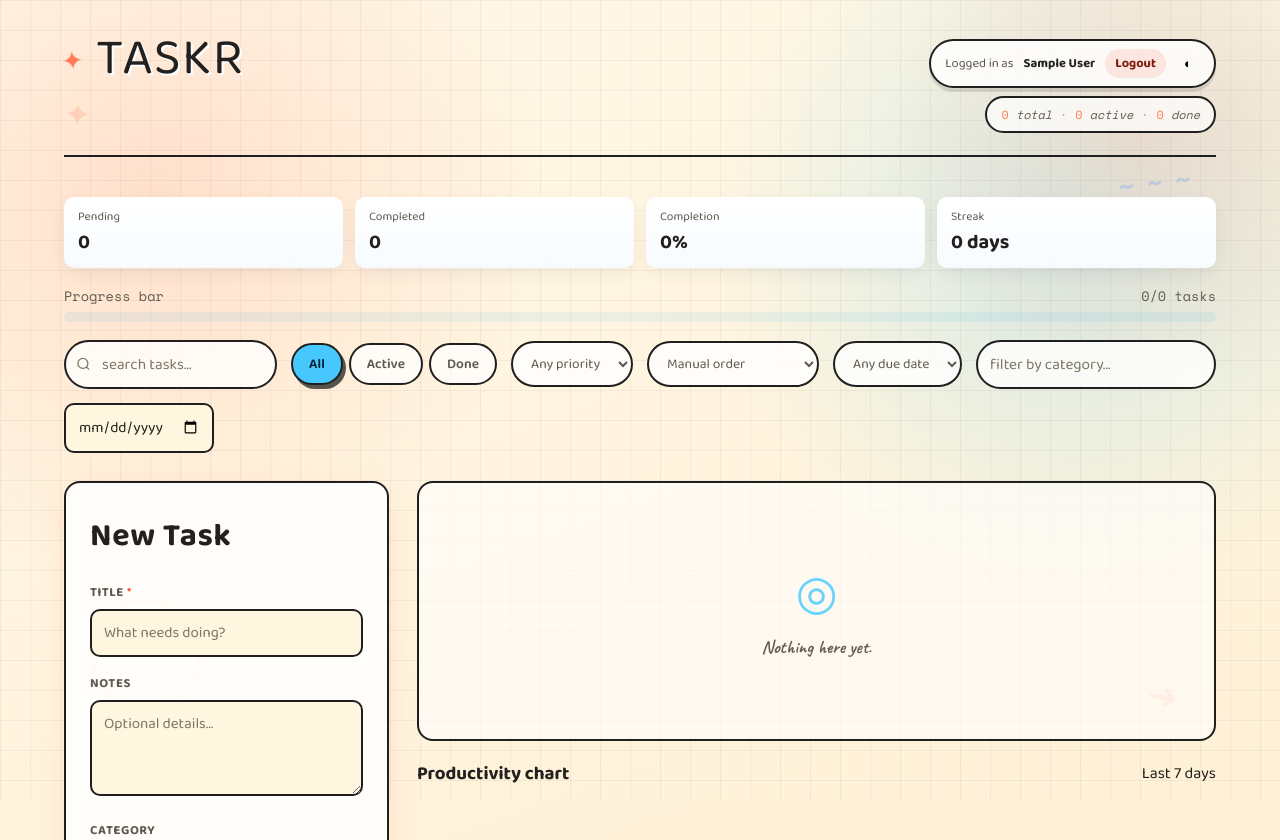
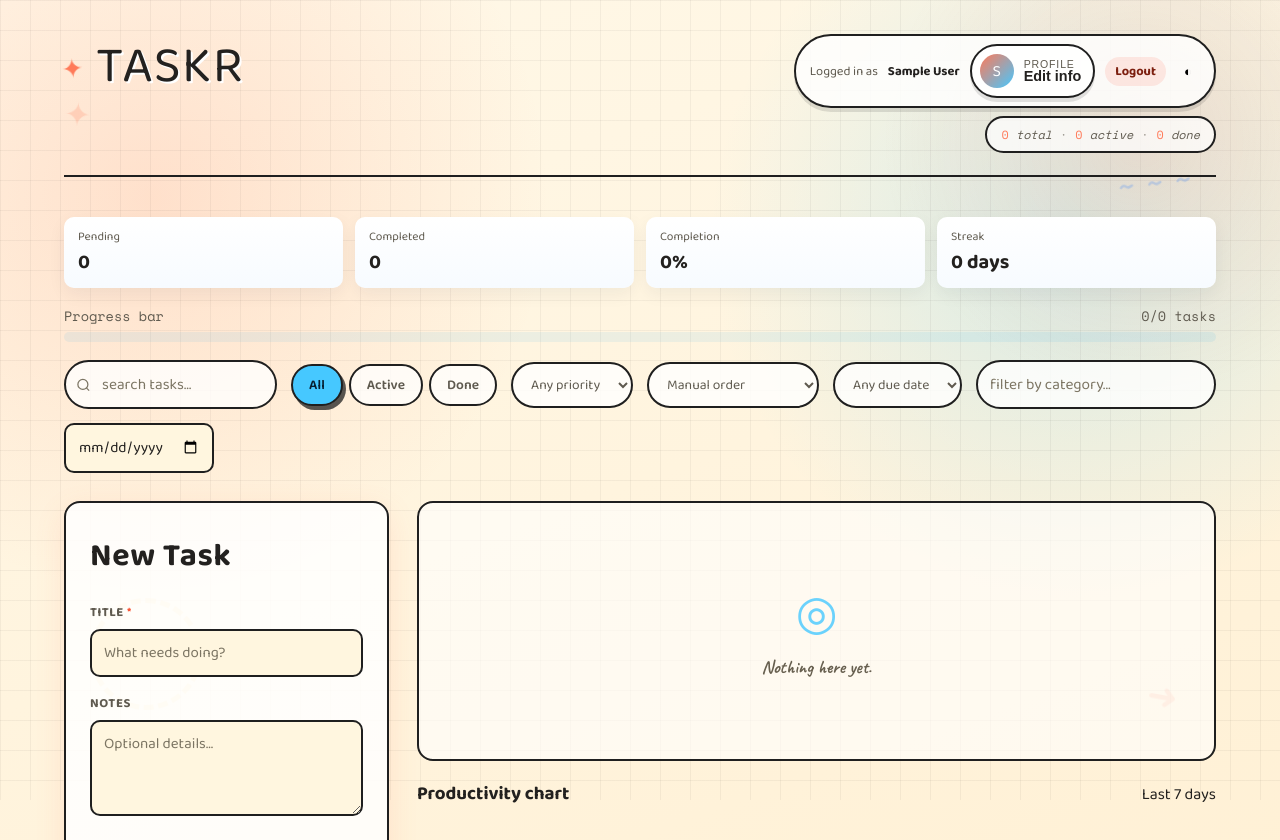
Before and after one commit to diksha1906732/ToDo-app, a Flask app: page / in a window 1280 px wide. Shown: the top 840 px of the page. Run offline with Flask 3, Linux system fonts and the light colour scheme; the visitor is signed in with stand-in values (Sample User, id 1); data comes from the database, SQL or seed files in the repository.

Commit message:
Updated project features

```diff
--- a/app.py
+++ b/app.py
@@ -86,10 +86,12 @@ def init_db():
                 id            INT AUTO_INCREMENT PRIMARY KEY,
                 name          VARCHAR(120)  NOT NULL,
                 email         VARCHAR(255)  NOT NULL UNIQUE,
+                contact_no    VARCHAR(30)   NULL,
                 password_hash VARCHAR(255)  NOT NULL,
                 created_at    DATETIME      DEFAULT CURRENT_TIMESTAMP
             )
         """)
+        _ensure_column(cursor, 'users', 'contact_no', "ALTER TABLE users ADD COLUMN contact_no VARCHAR(30) NULL AFTER email")
         conn.commit()
         cursor.close()
         conn.close()
@@ -106,7 +108,12 @@ def init_db():
 def index():
     if not session.get('user_id'):
         return redirect(url_for('login'))
-    return render_template('index.html', user=session.get('user_name'))
+    return render_template(
+        'index.html',
+        user=session.get('user_name'),
+        user_email=session.get('user_email'),
+        user_contact=session.get('user_contact_no', ''),
+    )
 
 
 @app.route('/login', methods=['GET', 'POST'])
@@ -136,6 +143,7 @@ def login():
                     session['user_id'] = user['id']
                     session['user_name'] = user['name']
                     session['user_email'] = user['email']
+                    session['user_contact_no'] = user.get('contact_no') or ''
                     return redirect(url_for('index'))
             except Error as e:
                 error = str(e)
@@ -172,8 +180,8 @@ def signup():
                     error = 'That email is already registered.'
                 else:
                     cursor.execute(
-                        "INSERT INTO users (name, email, password_hash) VALUES (%s, %s, %s)",
-                        (name, email, generate_password_hash(password))
+                        "INSERT INTO users (name, email, contact_no, password_hash) VALUES (%s, %s, %s, %s)",
+                        (name, email, None, generate_password_hash(password))
                     )
                     conn.commit()
                     user_id = cursor.lastrowid
@@ -182,6 +190,7 @@ def signup():
                     session['user_id'] = user_id
                     session['user_name'] = name
                     session['user_email'] = email
+                    session['user_contact_no'] = ''
                     return redirect(url_for('index'))
 
                 cursor.close()
@@ -216,6 +225,61 @@ def login_required(view):
             return redirect(url_for('login'))
         return view(*args, **kwargs)
     return wrapped
+
+
+@app.route('/api/profile', methods=['GET', 'PUT'])
+@login_required
+def profile():
+    user_id = session.get('user_id')
+    try:
+        conn = get_connection()
+        cursor = conn.cursor(dictionary=True)
+
+        if request.method == 'GET':
+            cursor.execute(
+                "SELECT id, name, email, contact_no, created_at FROM users WHERE id = %s",
+                (user_id,)
+            )
+            user = cursor.fetchone()
+            cursor.close()
+            conn.close()
+
+            if not user:
+                return jsonify({'error': 'User not found'}), 404
+
+            return jsonify({'user': user})
+
+        data = request.get_json(silent=True) or {}
+        name = (data.get('name') or '').strip()
+        contact_no = (data.get('contact_no') or '').strip()
+
+        if not name:
+            cursor.close()
+            conn.close()
+            return jsonify({'error': 'Name is required'}), 400
+
+        if contact_no == '':
+            contact_no = None
+
+        cursor.execute(
+            "UPDATE users SET name = %s, contact_no = %s WHERE id = %s",
+            (name, contact_no, user_id)
+        )
+        conn.commit()
+        cursor.execute(
+            "SELECT id, name, email, contact_no, created_at FROM users WHERE id = %s",
+            (user_id,)
+        )
+        user = cursor.fetchone()
+        cursor.close()
+        conn.close()
+
+        session['user_name'] = user['name']
+        session['user_contact_no'] = user.get('contact_no') or ''
+
+        return jsonify({'message': 'Profile updated', 'user': user})
+    except Error as e:
+        return jsonify({'error': str(e)}), 500
 
 
 # ── CREATE ────────────────────────────────────
--- a/static/app.js
+++ b/static/app.js
@@ -53,6 +53,10 @@ const $chartBars      = document.getElementById('chart-bars');
 const $sortFilter     = document.getElementById('sort-filter');
 const $calendarDate   = document.getElementById('calendar-date');
 const $themeToggle    = document.getElementById('theme-toggle');
+const $header         = document.querySelector('.header');
+const $headerUserName  = document.querySelector('.header__user-name');
+const $profileBtn     = document.getElementById('profile-btn');
+const $profileAvatar  = document.getElementById('profile-avatar');
 
 // Modal
 const $overlay        = document.getElementById('modal-overlay');
@@ -66,6 +70,15 @@ const $modalSave      = document.getElementById('modal-save');
 const $modalClose     = document.getElementById('modal-close');
 const $modalCancel    = document.getElementById('modal-cancel');
 const $modalError     = document.getElementById('modal-error');
+const $profileOverlay = document.getElementById('profile-modal-overlay');
+const $profileTitle   = document.getElementById('profile-modal-title');
+const $profileName    = document.getElementById('profile-name');
+const $profileEmail   = document.getElementById('profile-email');
+const $profileContact = document.getElementById('profile-contact');
+const $profileSave    = document.getElementById('profile-save');
+const $profileClose   = document.getElementById('profile-modal-close');
+const $profileCancel  = document.getElementById('profile-cancel');
+const $profileError   = document.getElementById('profile-error');
 const $toast          = document.getElementById('toast');
 
 // ── Utilities ────────────────────────────────
@@ -162,6 +175,29 @@ function escHtml(str) {
   const d = document.createElement('div');
   d.textContent = str;
   return d.innerHTML;
+}
+
+function getProfileState() {
+  return {
+    name: $header?.dataset?.userName || $headerUserName?.textContent || 'Creator',
+    email: $header?.dataset?.userEmail || '',
+    contactNo: $header?.dataset?.userContact || '',
+  };
+}
+
+function setProfileState(user) {
+  if (!user) return;
+  const name = user.name || 'Creator';
+  const contactNo = user.contact_no || '';
+
+  if ($header) {
+    $header.dataset.userName = name;
+    $header.dataset.userEmail = user.email || '';
+    $header.dataset.userContact = contactNo;
+  }
+
+  if ($headerUserName) $headerUserName.textContent = name;
+  if ($profileAvatar) $profileAvatar.textContent = name.trim().slice(0, 1).toUpperCase() || 'U';
 }
 
 function renderList(todos) {
@@ -453,6 +489,68 @@ async function clearCompleted() {
   }
 }
 
+async function loadProfile() {
+  try {
+    const res = await fetch('/api/profile');
+    const data = await res.json();
+    if (!res.ok) throw new Error(data.error || 'Failed to load profile');
+
+    const user = data.user || {};
+    if ($profileName) $profileName.value = user.name || '';
+    if ($profileEmail) $profileEmail.value = user.email || '';
+    if ($profileContact) $profileContact.value = user.contact_no || '';
+    setProfileState(user);
+  } catch (e) {
+    toast(e.message, 'error');
+  }
+}
+
+function openProfileModal() {
+  clearError($profileError);
+  loadProfile().finally(() => {
+    if ($profileOverlay) {
+      $profileOverlay.hidden = false;
+      $profileName?.focus();
+    }
+  });
+}
+
+function closeProfileModal() {
+  if ($profileOverlay) $profileOverlay.hidden = true;
+}
+
+async function saveProfile() {
+  clearError($profileError);
+
+  const name = ($profileName?.value || '').trim();
+  const contactNo = ($profileContact?.value || '').trim();
+
+  if (!name) {
+    showError($profileError, 'Name cannot be empty.');
+    return;
+  }
+
+  if ($profileSave) $profileSave.disabled = true;
+
+  try {
+    const res = await fetch('/api/profile', {
+      method: 'PUT',
+      headers: { 'Content-Type': 'application/json' },
+      body: JSON.stringify({ name, contact_no: contactNo }),
+    });
+    const data = await res.json();
+    if (!res.ok) throw new Error(data.error || 'Failed to save profile');
+
+    setProfileState(data.user || { name, contact_no: contactNo });
+    closeProfileModal();
+    toast('Profile updated ✦');
+  } catch (e) {
+    showError($profileError, e.message);
+  } finally {
+    if ($profileSave) $profileSave.disabled = false;
+  }
+}
+
 // ── Modal helpers ─────────────────────────────
 function openEditModal(todo) {
   console.log("Editing Todo:", todo);
@@ -480,6 +578,7 @@ function closeModal() {
 // ── Event listeners ───────────────────────────
 $addBtn.onclick   = createTodo;
 $clearBtn.onclick = clearCompleted;
+$profileBtn?.addEventListener('click', openProfileModal);
 
 $titleIn.onkeydown = e => { if (e.key === 'Enter') createTodo(); };
 
@@ -538,6 +637,11 @@ $modalClose.onclick  = closeModal;
 $modalCancel.onclick = closeModal;
 $overlay.onclick     = e => { if (e.target === $overlay) closeModal(); };
 
+$profileSave?.addEventListener('click', saveProfile);
+$profileClose?.addEventListener('click', closeProfileModal);
+$profileCancel?.addEventListener('click', closeProfileModal);
+$profileOverlay?.addEventListener('click', e => { if (e.target === $profileOverlay) closeProfileModal(); });
+
 if ($alertPermissionBtn) {
   $alertPermissionBtn.onclick = async () => {
     if (!('Notification' in window)) {
@@ -561,10 +665,14 @@ if ($alertPermissionBtn) {
 }
 
 document.onkeydown = e => {
-  if (e.key === 'Escape' && !$overlay.hidden) closeModal();
+  if (e.key !== 'Escape') return;
+  if ($overlay && !$overlay.hidden) closeModal();
+  if ($profileOverlay && !$profileOverlay.hidden) closeProfileModal();
 };
 
 $editTitle.onkeydown = e => { if (e.key === 'Enter') saveEdit(); };
+$profileName?.addEventListener('keydown', e => { if (e.key === 'Enter') saveProfile(); });
+$profileContact?.addEventListener('keydown', e => { if (e.key === 'Enter') saveProfile(); });
 
 function debounce(fn, ms) {
   let t;
@@ -573,5 +681,6 @@ function debounce(fn, ms) {
 
 // ── Init ──────────────────────────────────────
 initPrioGroup($prioGroup, 'medium');
+setProfileState(getProfileState());
 fetchTodos();
 setInterval(fetchTodos, 60000);
--- a/static/style.css
+++ b/static/style.css
@@ -281,6 +281,51 @@ body {
 }
 .header__user-name {
   color: var(--text);
+  font-weight: 700;
+}
+.profile-chip {
+  display: inline-flex;
+  align-items: center;
+  gap: 10px;
+  padding: 8px 12px 8px 8px;
+  border: var(--stroke);
+  border-radius: 999px;
+  background: rgba(255,255,255,.88);
+  box-shadow: 0 4px 0 rgba(31,31,31,.12);
+  cursor: pointer;
+  color: var(--text);
+  transition: transform .15s, box-shadow .15s;
+}
+.profile-chip:hover {
+  transform: translateY(-1px);
+  box-shadow: 0 6px 0 rgba(31,31,31,.12);
+}
+.profile-chip__avatar {
+  display: inline-grid;
+  place-items: center;
+  width: 34px;
+  height: 34px;
+  border-radius: 50%;
+  background: linear-gradient(135deg, var(--accent), var(--accent2));
+  color: #fff;
+  font-family: var(--font-display);
+  font-size: 1rem;
+  flex-shrink: 0;
+}
+.profile-chip__text {
+  display: flex;
+  flex-direction: column;
+  align-items: flex-start;
+  line-height: 1;
+}
+.profile-chip__label {
+  font-size: .66rem;
+  text-transform: uppercase;
+  letter-spacing: .08em;
+  color: var(--text-dim);
+}
+.profile-chip__name {
+  font-size: .9rem;
   font-weight: 700;
 }
 .header__logout {
@@ -665,6 +710,15 @@ body {
   to   { opacity: 1; transform: scale(1) translateY(0); }
 }
 
+.profile-modal {
+  max-width: 520px;
+}
+.profile-modal__copy {
+  margin: -2px 0 12px;
+  color: var(--text-dim);
+  font-size: .95rem;
+}
+
 .modal-close {
   position: absolute; top: 14px; right: 14px;
   background: #fff;
@@ -719,6 +773,10 @@ body {
     width: 100%;
   }
 
+  .header__user {
+    flex-wrap: wrap;
+  }
+
   .doodle-squiggle,
   .doodle-circle,
   .doodle-arrow {
@@ -763,6 +821,10 @@ body {
     left: 12px;
     max-width: none;
     bottom: 12px;
+  }
+
+  .profile-chip__name {
+    display: none;
   }
 }
 
--- a/templates/index.html
+++ b/templates/index.html
@@ -22,7 +22,7 @@
 
   <div class="app">
 
-    <header class="header">
+    <header class="header" data-user-name="{{ user or 'Creator' }}" data-user-email="{{ user_email or '' }}" data-user-contact="{{ user_contact or '' }}">
       <div class="header__logo">
         <span class="logo-mark">✦</span>
         <span class="logo-text">TASKR</span>
@@ -31,6 +31,13 @@
         <div class="header__user">
           <span class="header__user-label">Logged in as</span>
           <span class="header__user-name">{{ user or 'Creator' }}</span>
+          <button id="profile-btn" class="profile-chip" type="button" aria-label="Edit profile">
+            <span id="profile-avatar" class="profile-chip__avatar">{{ (user or 'Creator')[:1] }}</span>
+            <span class="profile-chip__text">
+              <span class="profile-chip__label">Profile</span>
+              <span class="profile-chip__name">Edit info</span>
+            </span>
+          </button>
           <a class="header__logout" href="{{ url_for('logout') }}">Logout</a>
           <button id="theme-toggle" class="icon-btn" type="button" aria-label="Toggle theme">◐</button>
         </div>
@@ -277,6 +284,49 @@
     </div>
   </div>
 
+  <div id="profile-modal-overlay" class="modal-overlay" hidden>
+    <div class="modal profile-modal" role="dialog" aria-modal="true" aria-labelledby="profile-modal-title">
+
+      <button id="profile-modal-close" class="modal-close" aria-label="Close">
+        ✕
+      </button>
+
+      <h2 id="profile-modal-title" class="panel-title">
+        Edit Profile
+      </h2>
+
+      <p class="profile-modal__copy">Update the name and contact number shown in your account header.</p>
+
+      <div class="field">
+        <label class="label" for="profile-name">Name</label>
+        <input id="profile-name" class="input" type="text" maxlength="120" />
+      </div>
+
+      <div class="field">
+        <label class="label" for="profile-email">Email</label>
+        <input id="profile-email" class="input" type="email" readonly />
+      </div>
+
+      <div class="field">
+        <label class="label" for="profile-contact">Contact No</label>
+        <input id="profile-contact" class="input" type="tel" maxlength="30" placeholder="e.g. +91 98765 43210" />
+      </div>
+
+      <div id="profile-error" class="form-error" hidden></div>
+
+      <div class="modal-actions">
+        <button id="profile-save" class="btn-primary">
+          Save Profile
+        </button>
+
+        <button id="profile-cancel" class="btn-ghost">
+          Cancel
+        </button>
+      </div>
+
+    </div>
+  </div>
+
   <div id="toast" class="toast" aria-live="polite"></div>
 
   <script src="{{ url_for('static', filename='app.js') }}"></script>
```
